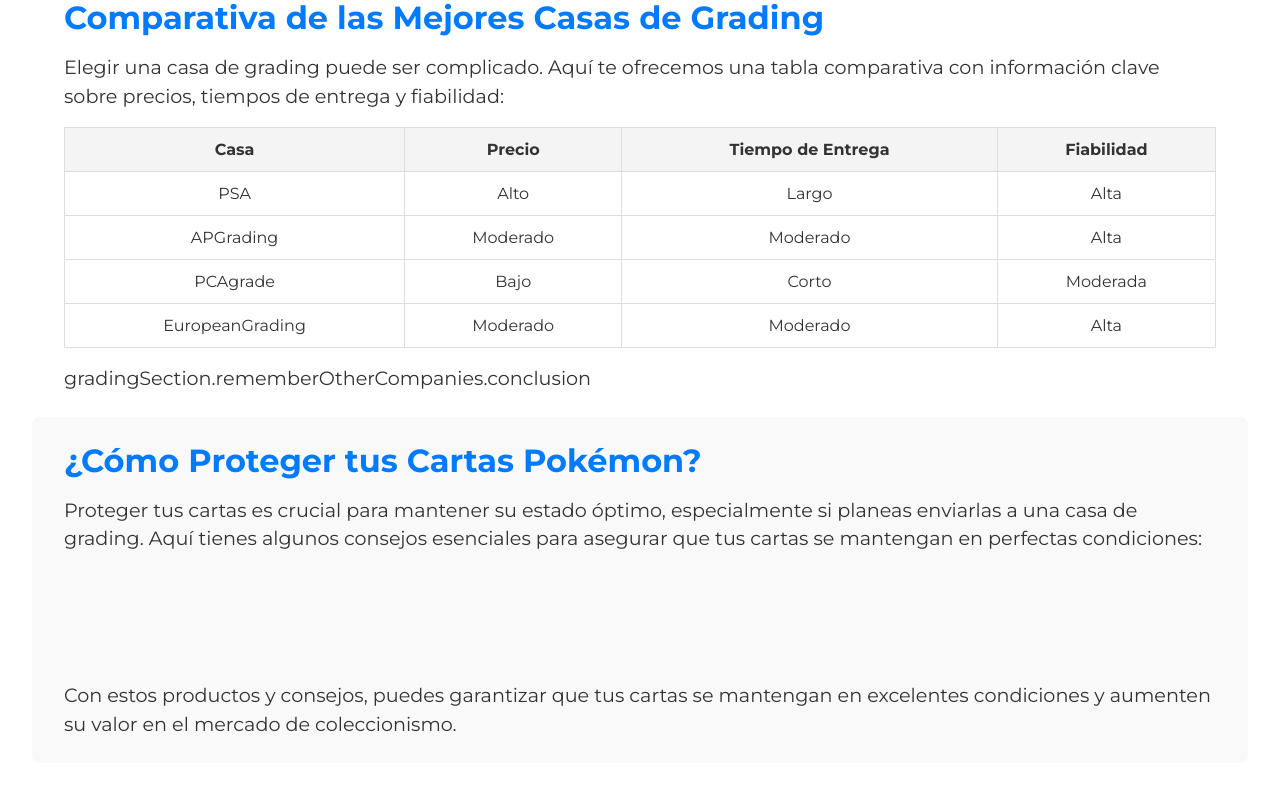
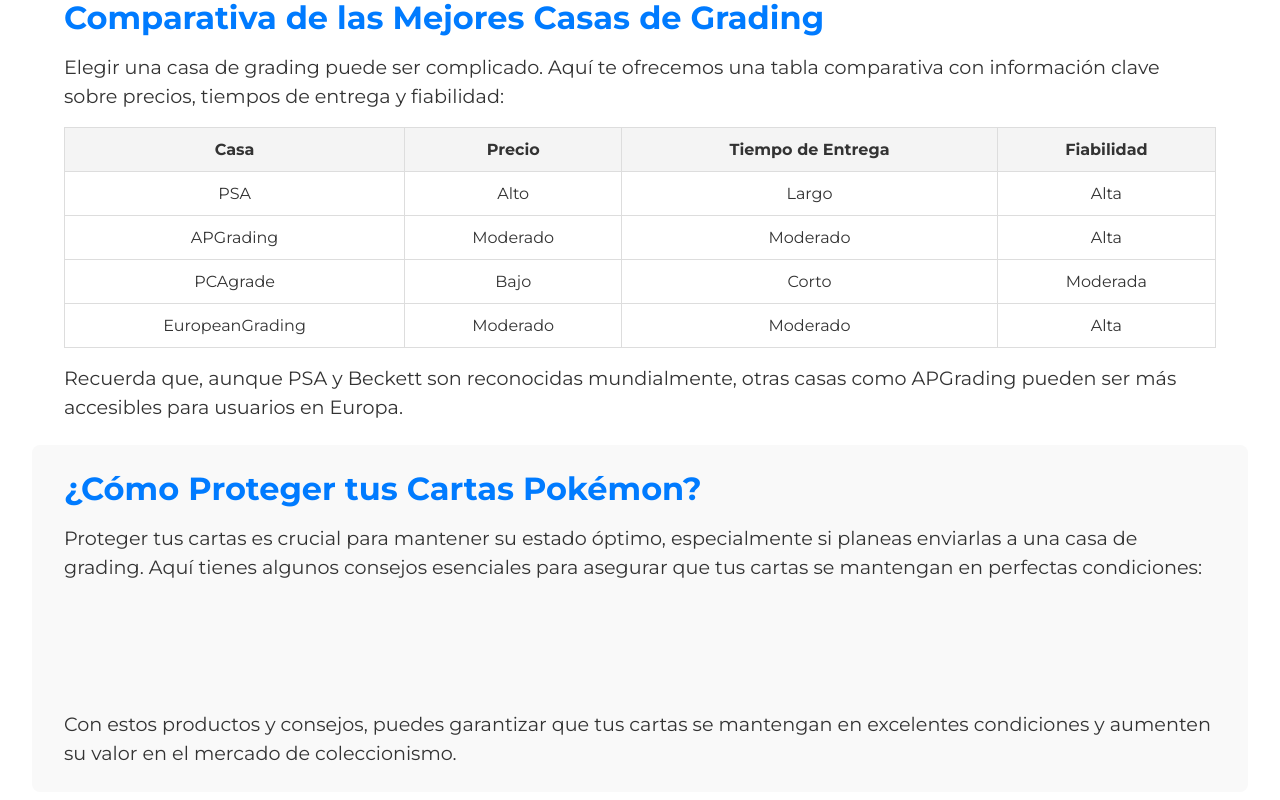
Before and after one commit to eriiicrc94/pokemon-cards-blog, a Nuxt app: page /card-grading in a window 1280 px wide. Shown: the part 1626-2426 px from the top of the page. Built offline with nearby package versions, Linux system fonts and the light colour scheme.

Commit message:
fix label

```diff
--- a/pages/card-grading/index.vue
+++ b/pages/card-grading/index.vue
@@ -36,7 +36,7 @@
         section-id="comparison"
         :title="t('gradingSection.companiesComparision.title')"
         :description="t('gradingSection.companiesComparision.description')"
-        :final-description="t('gradingSection.rememberOtherCompanies.conclusion')">
+        :final-description="t('gradingSection.companiesComparision.conclusion')">
         <companies-comparision-table />
       </article-card>
 
```
